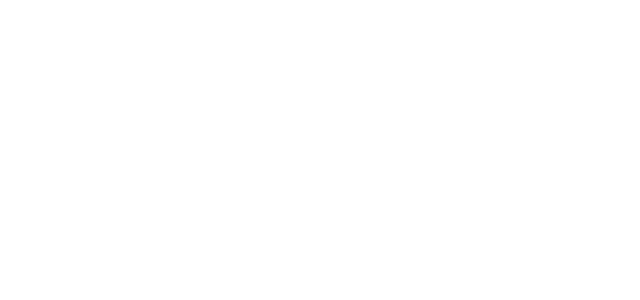
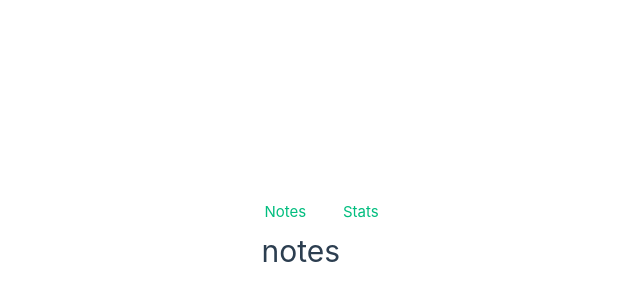
Before and after one commit to GaryNg-R/Vue-local, a Vue app in the folder vue-compostion-api-noteballs/: page / in a window 1280 px wide. Shown: the part 164-464 px from the top of the page, without its empty margins (300-940 px from the left). Built offline with nearby package versions, Linux system fonts and the light colour scheme.

Commit message:
refactor router from main.js to router/index.js

```diff
--- a/vue-compostion-api-noteballs/src/App.vue
+++ b/vue-compostion-api-noteballs/src/App.vue
@@ -1,9 +1,14 @@
 <script setup>
+import { RouterLink } from 'vue-router';
+
 
 </script>
 
 <template>
+  <RouterLink to="/">Notes</RouterLink>
+  <RouterLink to="stats">Stats</RouterLink>
 
+  <RouterView/>
 </template>
 
 <style scoped>
--- a/vue-compostion-api-noteballs/src/main.js
+++ b/vue-compostion-api-noteballs/src/main.js
@@ -1,17 +1,7 @@
 import "./assets/main.css";
 
 import { createApp } from "vue";
-import { createRouter, createWebHashHistory } from "vue-router";
 import App from "./App.vue";
-import ViewNotes from "@/views/ViewNotes.vue";
-import ViewStats from "@/views/ViewStats.vue";
-
-const router = createRouter({
-  history: createWebHashHistory(),
-  routes: [
-    { path: "/", name: "notes", component: ViewNotes },
-    { path: "/stats", name: "stats", component: ViewStats },
-  ],
-});
+import router from "@/router";
 
 createApp(App).use(router).mount("#app");
--- /dev/null
+++ b/vue-compostion-api-noteballs/src/router/index.js
@@ -0,0 +1,14 @@
+import { createRouter, createWebHashHistory } from "vue-router";
+import App from "@/App.vue";
+import ViewNotes from "@/views/ViewNotes.vue";
+import ViewStats from "@/views/ViewStats.vue";
+
+const router = createRouter({
+  history: createWebHashHistory(),
+  routes: [
+    { path: "/", name: "notes", component: ViewNotes },
+    { path: "/stats", name: "stats", component: ViewStats },
+  ],
+});
+
+export default router;
```
